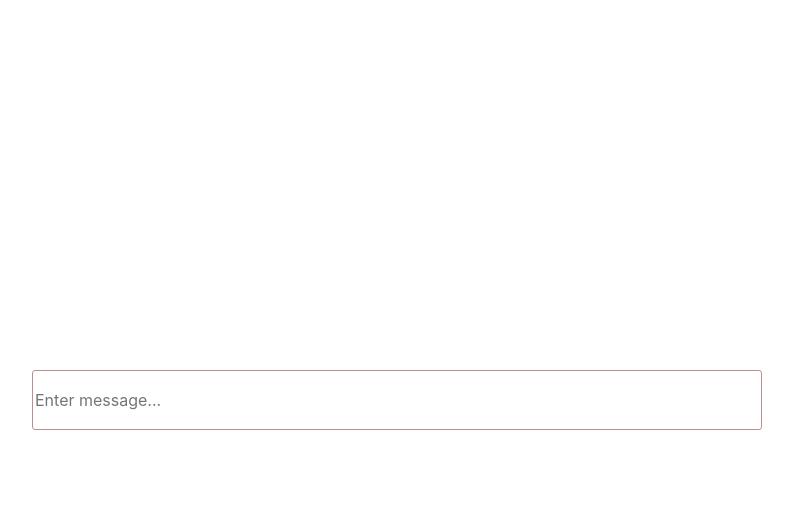
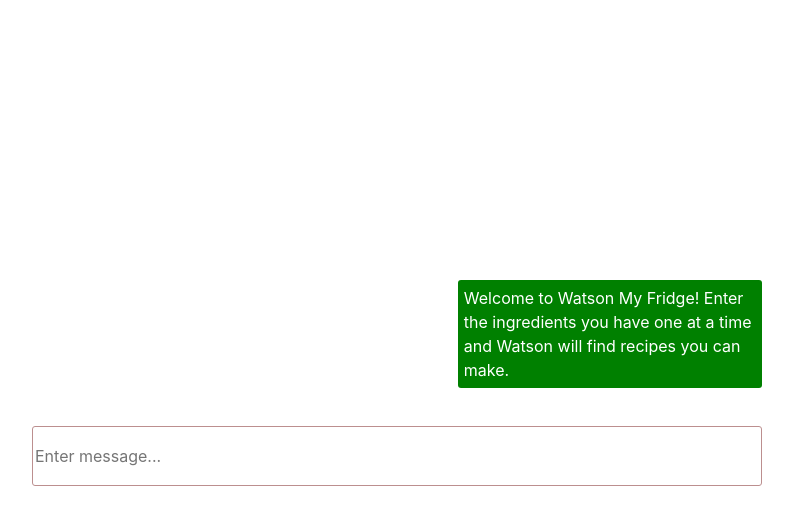
Before and after one commit to jack29rathbun/WatsonMyFridge, a Flask app: page / in a window 1280 px wide. Shown: the top 525 px of the page, without its empty margins (243-1036 px from the left). Run offline with Flask 2, Linux system fonts and the light colour scheme; some libraries are stand-ins or nearby versions.

Commit message:
Added initial message

```diff
--- a/flask_chatbot-master/index.py
+++ b/flask_chatbot-master/index.py
@@ -64,6 +64,7 @@
     for recipe in titles:
         msg += f'<li>{recipe}</li>'
     msg += '</ol>'
+    msg += 'Enter a recipe number to see the full recipe.'
     return {"message": msg}
 
 @app.route('/get_full', methods=['POST'])
--- a/flask_chatbot-master/templates/index.html
+++ b/flask_chatbot-master/templates/index.html
@@ -15,7 +15,9 @@
             <div class="col-md-8 col-sm-12 mx-auto">
                 <div class="h-100 justify-content-center">
                     <div class="chat-container" style="overflow: auto; max-height: 80vh">
-                        <!-- chat messages -->
+                        <div class="chat-message col-md-5 offset-md-7 bot-message">
+                    		Welcome to Watson My Fridge! Enter the ingredients you have one at a time and Watson will find recipes you can make.
+			</div>
                     </div>
                     <form id="target">
                        <input class="input" type="text" value="" placeholder="Enter message..." id="input_message"/>
```
Also changed, not shown: flask_chatbot-master/static/custom.js (line endings or trailing spaces), 1 other file.
